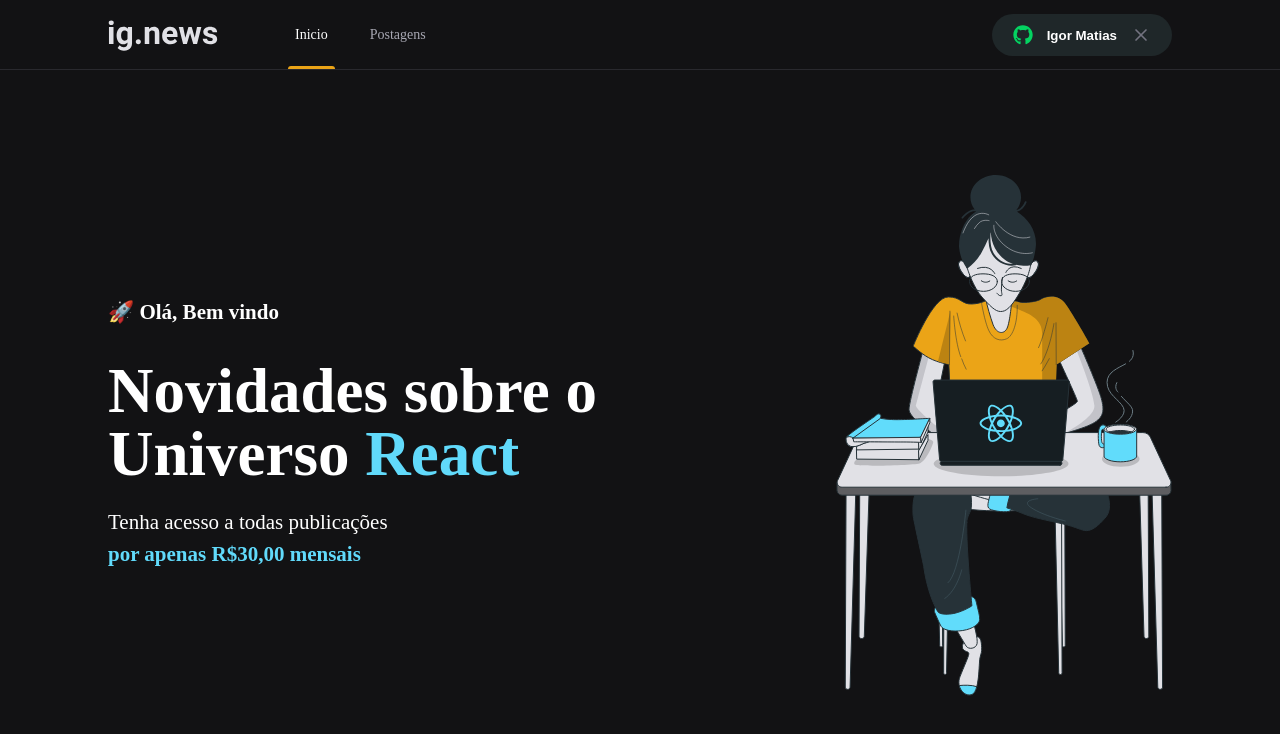
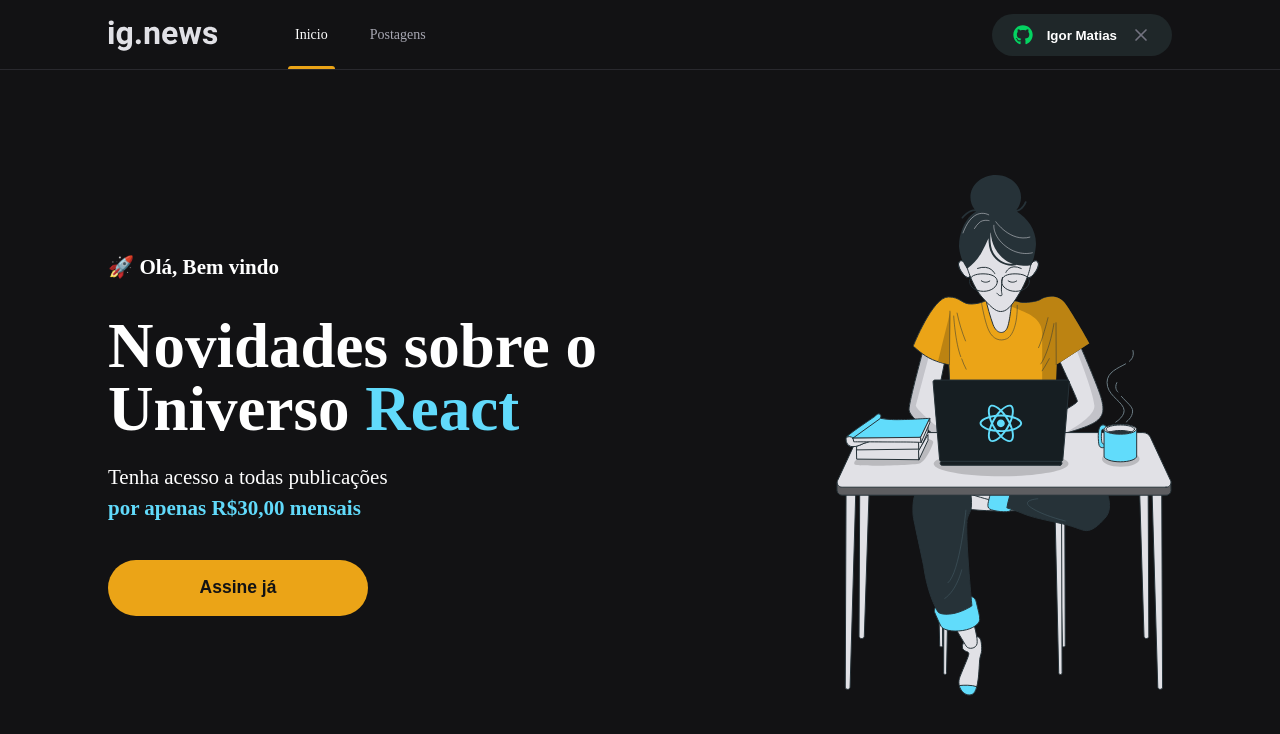
Before and after one commit to igoormatias/ingite-ignews, a Next.js app: page / in a window 1280 px wide. Shown: the top 734 px of the page. Built offline with nearby package versions, Linux system fonts and the light colour scheme.

Commit message:
feat: criando subscribeButton component

```diff
--- /dev/null
+++ b/src/components/SubscribeButton/index.tsx
@@ -0,0 +1,16 @@
+import React from 'react';
+
+import  styles  from './styles.module.scss';
+
+export function SubscribeButton() {
+  return (
+      <button
+      type="button"
+      className={styles.subscribeButton}
+      >
+         Assine já
+
+      </button>
+
+  );
+}
--- /dev/null
+++ b/src/components/SubscribeButton/styles.module.scss
@@ -0,0 +1,21 @@
+.subscribeButton {
+    height: 4rem;
+    width: 260px;
+    border: 0;
+    border-radius: 2rem;
+    background-color: var(--yellow-500);
+    color: var(--gray-900);
+    font-size: 1.25rem;
+    font-weight: bold;
+
+    display: flex;
+    align-items: center;
+    justify-content: center;
+
+    transition: filter 0.2s;
+
+    &:hover {
+        filter: brightness(0.8);;
+    }
+
+}
--- a/src/pages/home.module.scss
+++ b/src/pages/home.module.scss
@@ -42,6 +42,12 @@
         }
     }
 
+    button {
+
+        margin-top: 2.5rem;
+
+    }
+
 
 
 
--- a/src/pages/index.tsx
+++ b/src/pages/index.tsx
@@ -1,4 +1,5 @@
 import Head from 'next/head'
+import { SubscribeButton } from '../components/SubscribeButton'
 import  styles  from './home.module.scss'
 
 
@@ -17,6 +18,7 @@
             <span> por apenas R$30,00 mensais</span>
 
           </p>
+          <SubscribeButton />
         </section>
         <img src="/images/avatar.svg" alt="girl coding" />
       </main>
```
